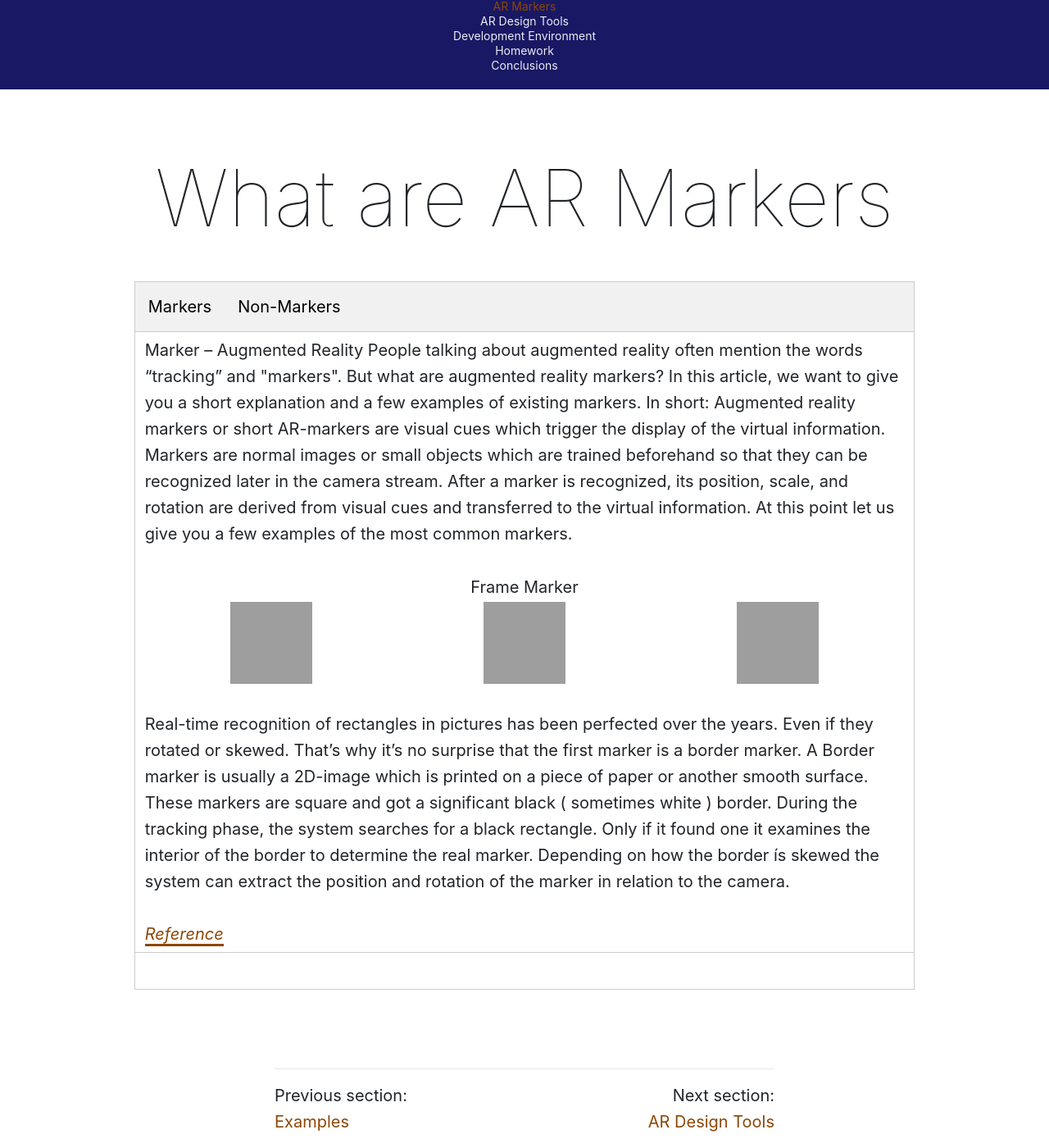
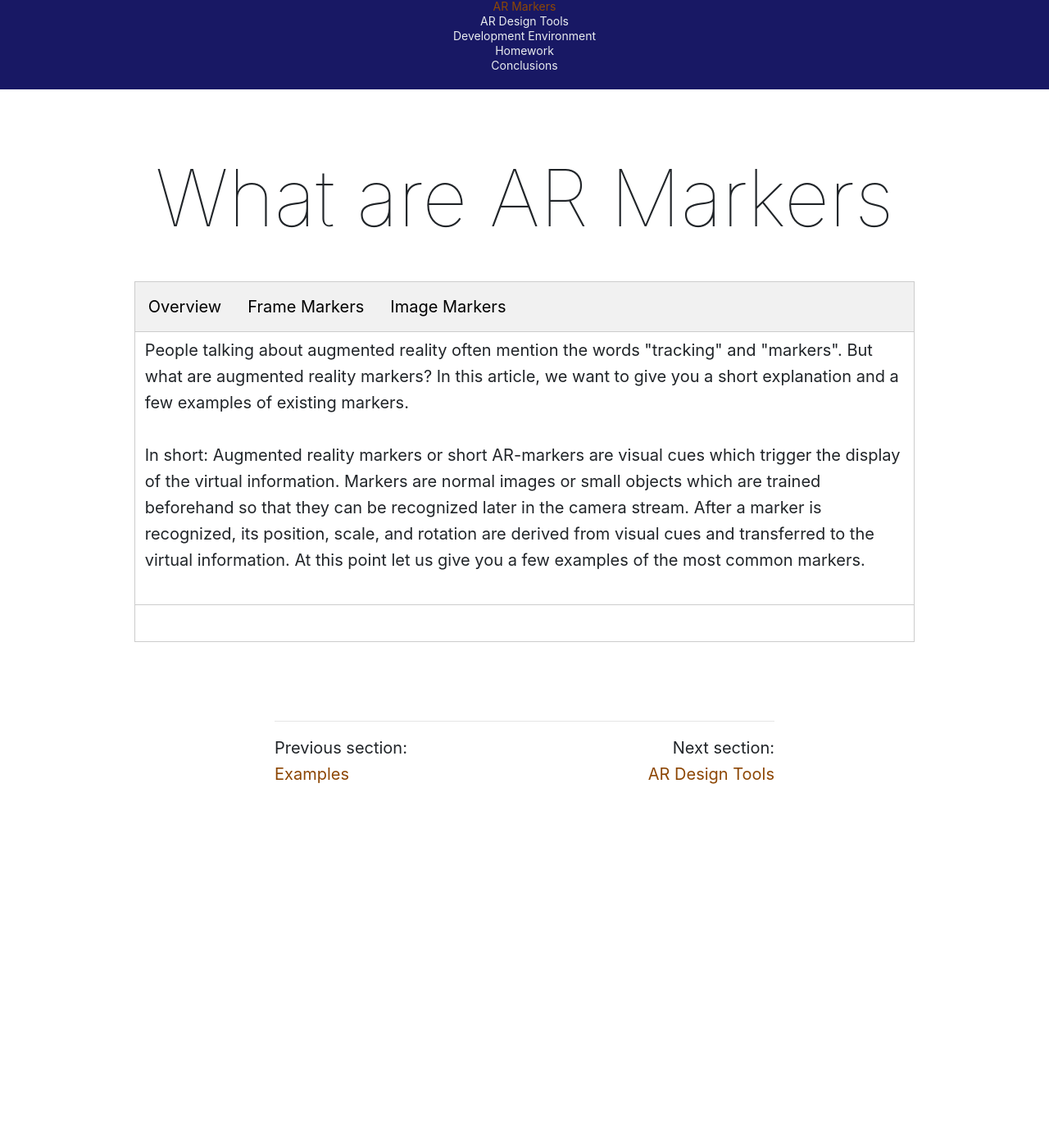
Before and after one commit to Montana-Media-Arts/391_ARVR-Fall2020, a Jekyll site: the page built from modules/week-2/_posts/2017-01-05-markers-vs-non.md, in a window 1280 px wide and 1400 px high, scrolled down 238 px. Shown: the whole window at 82% size. Built offline with Jekyll 4.4.1, drawn with Linux system fonts in a browser that asks for light colours; nearby versions of some CDN libraries; after the commit the page ends 1214 px from its top, so only the background shows below that; grey boxes are pictures that could not be loaded.

Commit message:
updated text

```diff
--- a/modules/week-2/_posts/2017-01-05-markers-vs-non.md
+++ b/modules/week-2/_posts/2017-01-05-markers-vs-non.md
@@ -7,23 +7,27 @@
 # What are AR Markers
 
 <div class="tab">
-  <button class="tablinks" onclick="openTab(event, 'Markers')">Markers</button>
-  <button class="tablinks" onclick="openTab(event, 'Non')">Non-Markers</button>
+  <button class="tablinks" onclick="openTab(event, 'Overview')">Overview</button>
+<button class="tablinks" onclick="openTab(event, 'Frame')">Frame Markers</button>
+<button class="tablinks" onclick="openTab(event, 'Image')">Image Markers</button>
 </div>
 
-<div id="Markers" class="tabcontent" style="display:block">
+<div id="Overview" class="tabcontent" style="display:block">
 <p>
-Marker – Augmented Reality
-People talking about augmented reality often mention the words “tracking” and "markers". But what are augmented reality markers? In this article, we want to give you a short explanation and a few examples of existing markers.
-In short: Augmented reality markers or short AR-markers are visual cues which trigger the display of the virtual information.  Markers are normal images or small objects which are trained beforehand so that they can be recognized later in the camera stream.  After a marker is recognized, its position, scale, and rotation are derived from visual cues and transferred to the virtual information. At this point let us give you a few examples of the most common markers.
+People talking about augmented reality often mention the words "tracking" and "markers". But what are augmented reality markers? In this article, we want to give you a short explanation and a few examples of existing markers.
+</p>
+<p>In short: Augmented reality markers or short AR-markers are visual cues which trigger the display of the virtual information.  Markers are normal images or small objects which are trained beforehand so that they can be recognized later in the camera stream.  After a marker is recognized, its position, scale, and rotation are derived from visual cues and transferred to the virtual information. At this point let us give you a few examples of the most common markers.
+</p>
+</div>
 
-</p>
+<div id="Frame" class="tabcontent">
+
 <table>
 <tr><td colspan="3">Frame Marker</td></tr>
 <tr>
-<td><img src="AR_Toolkit_Marker.png" width="100" height="100" /></td>
-<td><img src="Vuforia_Marker.png" width="100" height="100" /></td>
-<td><img src="csm_Bild_02_2050c79c00.jpg" width="100" height="100" /></td>
+<td><img src="../imgs/AR_Toolkit_Marker.png" width="100" height="100" /></td>
+<td><img src="../imgs/Vuforia_Marker.png" width="100" height="100" /></td>
+<td><img src="../imgs/csm_Bild_02_2050c79c00.jpg" width="100" height="100" /></td>
 </tr>
 </table>
 
@@ -33,7 +37,7 @@
 
 </div>
 
-<div id="Non" class="tabcontent" style="display:block">
+<div id="Image" class="tabcontent" style="display:block">
 <p>
 </p>
 </div>
```
Also changed, not shown: modules/week-2/_posts/2017-01-04-examples-of-ar.md (+1 -1 lines).
